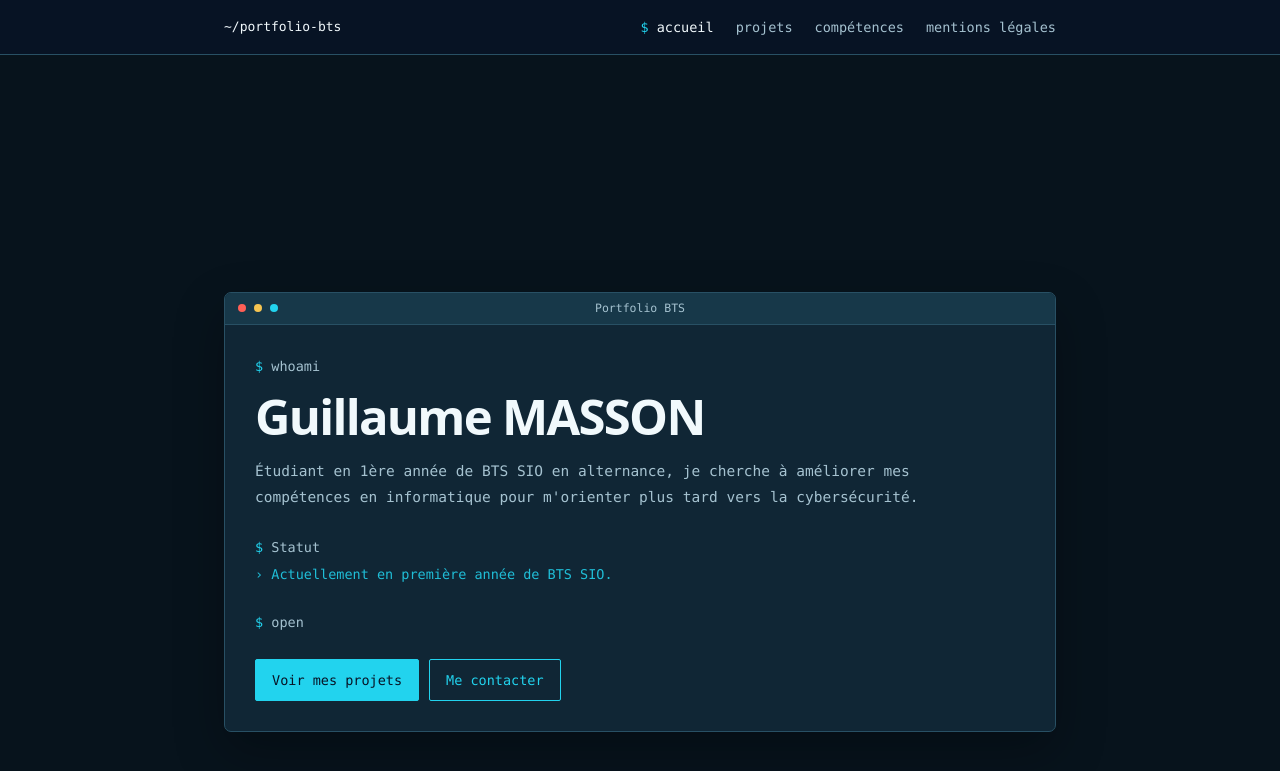
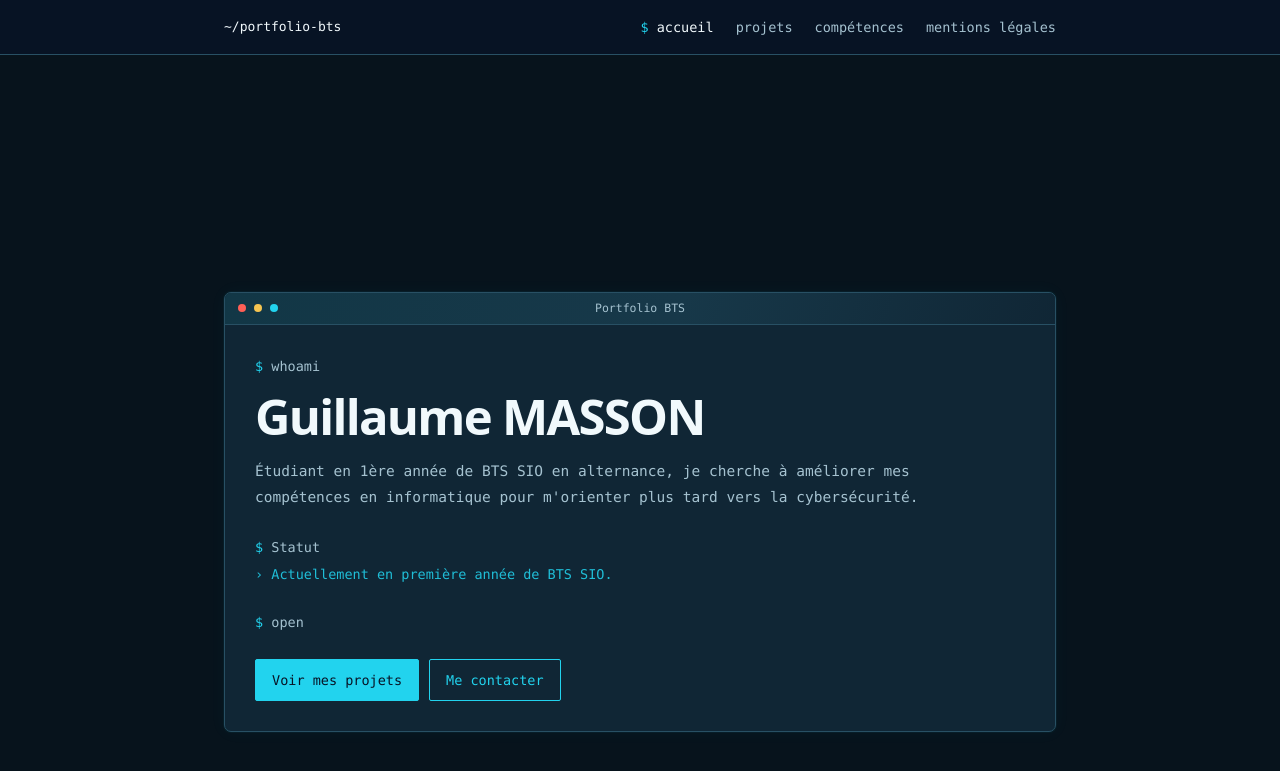
Before and after one commit to Noxioz/template_portfolio_bts, a Jekyll site: the page built from index.html, in a window 1280 px wide and 900 px high. Shown: the top 771 px of the window. Built offline with Jekyll 4.4.1, drawn with Linux system fonts in a browser that asks for light colours.

Commit message:
Implement neon cyan glow styles for UI elements
Added neon cyan glow effects and hover styles for various elements.

```diff
--- a/css/style.css
+++ b/css/style.css
@@ -1096,3 +1096,102 @@
     transition: none;
   }
 }
+/* ========================================
+   CYBER GLOW — NEON CYAN
+   ======================================== */
+
+/* Halo subtil autour des fenêtres terminal */
+.term {
+  box-shadow:
+    0 0 0 1px rgba(34, 211, 238, 0.04),
+    0 0 18px rgba(34, 211, 238, 0.04);
+
+  transition:
+    border-color 0.25s ease,
+    box-shadow 0.25s ease;
+}
+
+.term:hover {
+  border-color: rgba(34, 211, 238, 0.65);
+
+  box-shadow:
+    0 0 8px rgba(34, 211, 238, 0.12),
+    0 0 24px rgba(34, 211, 238, 0.08);
+}
+
+/* Barre supérieure des fenêtres */
+.term-bar {
+  background:
+    linear-gradient(
+      110deg,
+      #123746,
+      #173849 55%,
+      #102635
+    );
+}
+
+/* Titres : lueur cyan légère */
+h2 .sym,
+.group-label b {
+  text-shadow: 0 0 10px rgba(34, 211, 238, 0.35);
+}
+
+/* Boutons : effet lumineux au survol */
+.btn {
+  box-shadow: 0 0 0 rgba(34, 211, 238, 0);
+  transition:
+    color 0.2s ease,
+    background 0.2s ease,
+    box-shadow 0.2s ease,
+    transform 0.2s ease;
+}
+
+.btn:hover {
+  box-shadow:
+    0 0 10px rgba(34, 211, 238, 0.3),
+    0 0 22px rgba(34, 211, 238, 0.12);
+
+  transform: translateY(-2px);
+}
+
+/* Projets : ligne cyan au survol */
+.proj {
+  transition:
+    background 0.25s ease,
+    box-shadow 0.25s ease;
+}
+
+.proj:hover {
+  background: rgba(34, 211, 238, 0.055);
+  box-shadow: inset 2px 0 0 #22D3EE;
+}
+
+/* Cartes de contact */
+.cell {
+  transition:
+    border-color 0.25s ease,
+    box-shadow 0.25s ease,
+    transform 0.25s ease;
+}
+
+a.cell:hover {
+  border-color: #22D3EE;
+  box-shadow: 0 0 16px rgba(34, 211, 238, 0.12);
+  transform: translateY(-3px);
+}
+
+/* Sélection de texte assortie au thème */
+::selection {
+  background: rgba(34, 211, 238, 0.28);
+  color: #F1F9FC;
+}
+
+/* Conserver une interface sobre sur mobile
+   et respecter les préférences d'accessibilité */
+@media (prefers-reduced-motion: reduce) {
+  .term:hover,
+  .btn:hover,
+  a.cell:hover {
+    transform: none;
+  }
+}
```
